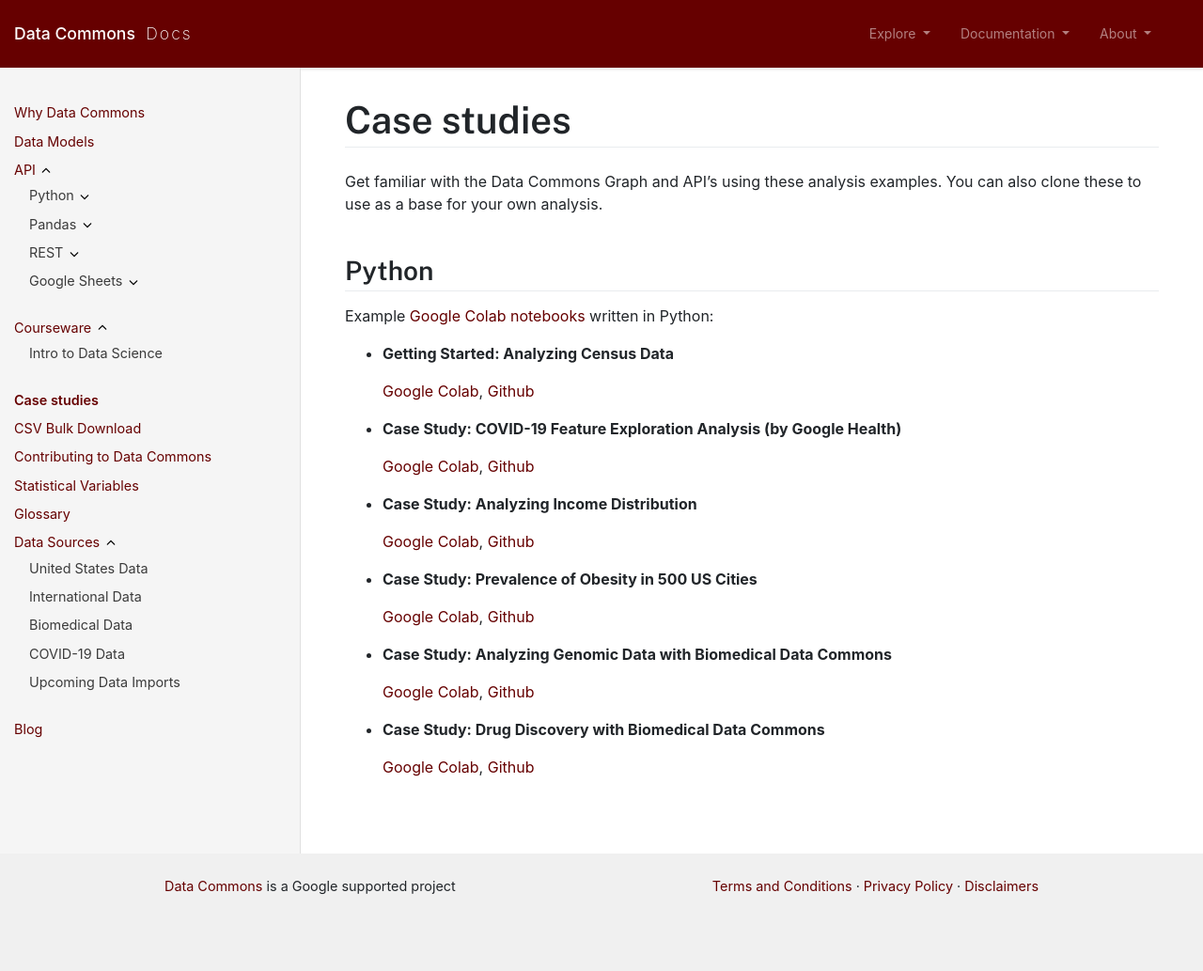
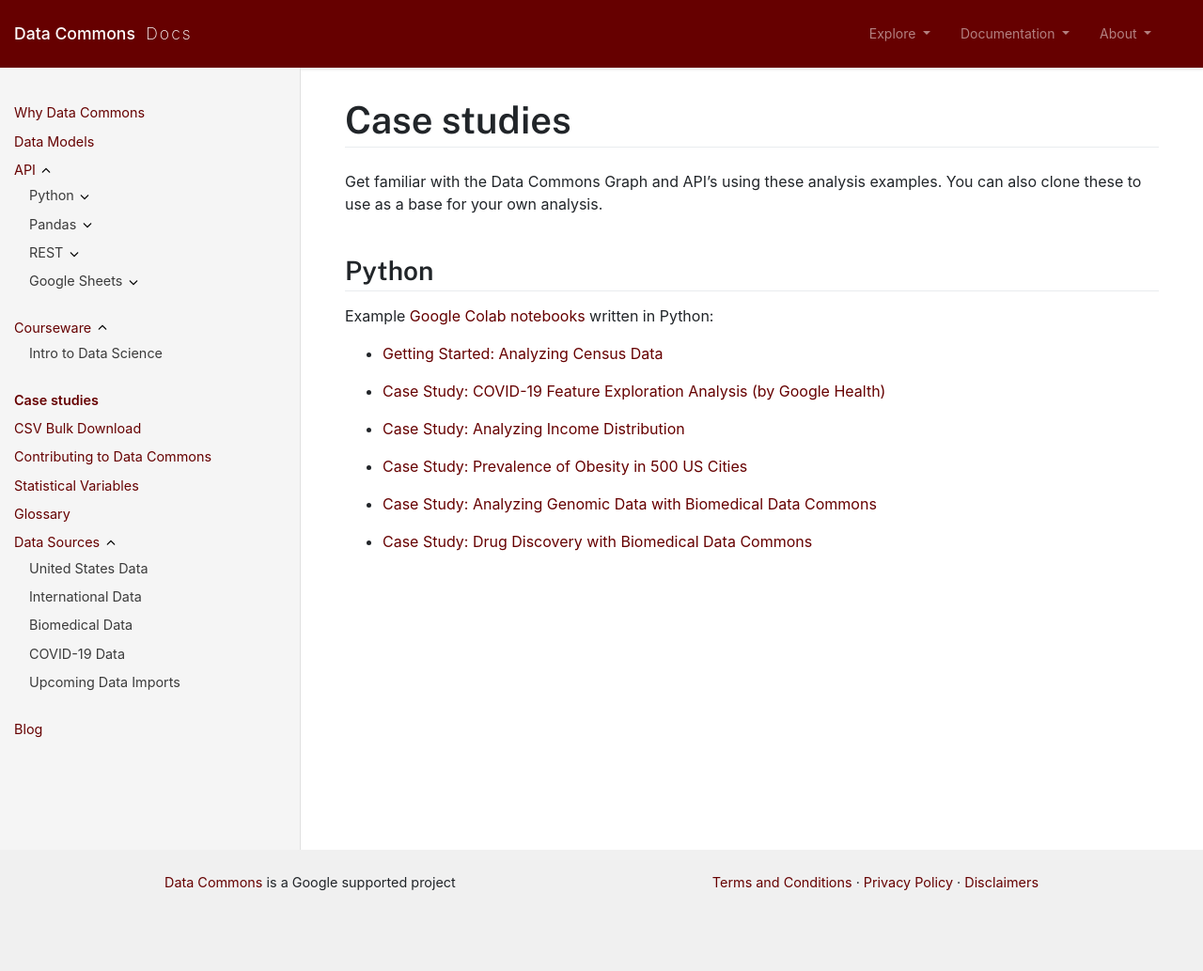
Before and after one commit to datacommonsorg/docsite, a Jekyll site: the page built from tutorials/index.md, in a window 1280 px wide. Shown: the whole page at 94% size. Built offline with Jekyll 4.4.1, drawn with Linux system fonts in a browser that asks for light colours; comment, search, counter and statistics services are not loaded.

Commit message:
remove github links

```diff
--- a/tutorials/index.md
+++ b/tutorials/index.md
@@ -16,26 +16,14 @@ Example [Google Colab
 notebooks](https://colab.sandbox.google.com/notebooks/intro.ipynb) written in
 Python:
 
--   **Getting Started: Analyzing Census Data**
+-   [Getting Started: Analyzing Census Data](https://colab.research.google.com/github/datacommonsorg/api-python/blob/master/notebooks/analyzing_census_data.ipynb){:target="_blank"}
 
-    [Google Colab](https://colab.research.google.com/github/datacommonsorg/api-python/blob/master/notebooks/analyzing_census_data.ipynb){:target="_blank"}, [Github](https://colab.research.google.com/github/datacommonsorg/api-python/blob/master/notebooks/analyzing_census_data.ipynb){:target="_blank"}
+-   [Case Study: COVID-19 Feature Exploration Analysis (by Google Health)](https://colab.research.google.com/github/datacommonsorg/api-python/blob/master/notebooks/COVID_19_Feature_Exploration_Analysis_with_Data_Commons.ipynb){:target="_blank"}
 
--   **Case Study: COVID-19 Feature Exploration Analysis (by Google Health)**
+-   [Case Study: Analyzing Income Distribution](https://colab.research.google.com/github/datacommonsorg/api-python/blob/master/notebooks/analyzing_income_distribution.ipynb){:target="_blank"}
 
-    [Google Colab](https://colab.research.google.com/github/datacommonsorg/api-python/blob/master/notebooks/COVID_19_Feature_Exploration_Analysis_with_Data_Commons.ipynb){:target="_blank"}, [Github](https://colab.research.google.com/github/datacommonsorg/api-python/blob/master/notebooks/COVID_19_Feature_Exploration_Analysis_with_Data_Commons.ipynb){:target="_blank"}
+-   [Case Study: Prevalence of Obesity in 500 US Cities](https://colab.research.google.com/github/datacommonsorg/api-python/blob/master/notebooks/analyzing_obesity_prevalence.ipynb){:target="_blank"}
 
--   **Case Study: Analyzing Income Distribution**
+-   [Case Study: Analyzing Genomic Data with Biomedical Data Commons](https://colab.research.google.com/github/datacommonsorg/api-python/blob/master/notebooks/analyzing_genomic_data.ipynb){:target="_blank"}
 
-    [Google Colab](https://colab.research.google.com/github/datacommonsorg/api-python/blob/master/notebooks/analyzing_income_distribution.ipynb){:target="_blank"}, [Github](https://colab.research.google.com/github/datacommonsorg/api-python/blob/master/notebooks/analyzing_income_distribution.ipynb){:target="_blank"}
-
--   **Case Study: Prevalence of Obesity in 500 US Cities**
-
-    [Google Colab](https://colab.research.google.com/github/datacommonsorg/api-python/blob/master/notebooks/analyzing_obesity_prevalence.ipynb){:target="_blank"}, [Github](https://colab.research.google.com/github/datacommonsorg/api-python/blob/master/notebooks/analyzing_obesity_prevalence.ipynb){:target="_blank"}
-
--   **Case Study: Analyzing Genomic Data with Biomedical Data Commons**
-
-    [Google Colab](https://colab.research.google.com/github/datacommonsorg/api-python/blob/master/notebooks/analyzing_genomic_data.ipynb){:target="_blank"}, [Github](https://colab.research.google.com/github/datacommonsorg/api-python/blob/master/notebooks/analyzing_genomic_data.ipynb){:target="_blank"}
-
--   **Case Study: Drug Discovery with Biomedical Data Commons**
-
-    [Google Colab](https://colab.research.google.com/github/datacommonsorg/api-python/blob/master/notebooks/Drug_Discovery_With_Data_Commons.ipynb){:target="_blank"}, [Github](https://colab.research.google.com/github/datacommonsorg/api-python/blob/master/notebooks/Drug_Discovery_With_Data_Commons.ipynb){:target="_blank"}
+-   [Case Study: Drug Discovery with Biomedical Data Commons](https://colab.research.google.com/github/datacommonsorg/api-python/blob/master/notebooks/Drug_Discovery_With_Data_Commons.ipynb){:target="_blank"}
```
